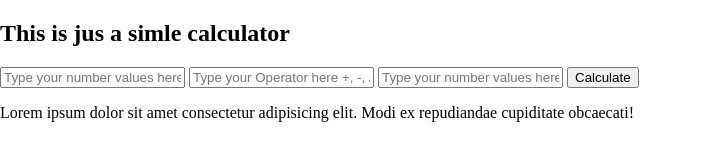
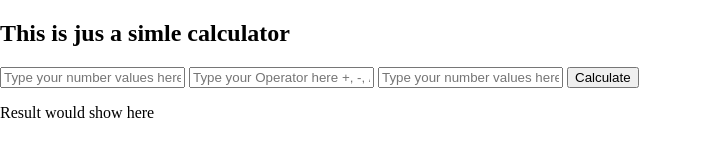
Before and after one commit to chinedugabriel/Calculator-javascript, a plain HTML site: page Simple calculator/index.html in a window 1280 px wide. Shown: the whole page, without its empty margins (0-702 px from the left). Drawn offline with Linux system fonts and the light colour scheme.

Commit message:
added an id for js_function

```diff
--- a/Simple calculator/index.html
+++ b/Simple calculator/index.html
@@ -26,7 +26,7 @@
         <div>
             <div class="container">
                 <div class="row">
-                    <p>Lorem ipsum dolor sit amet consectetur adipisicing elit. Modi ex repudiandae cupiditate obcaecati!</p>
+                    <p id="solution">Result would show here</p>
                 </div>
             </div>
         </div>
```
